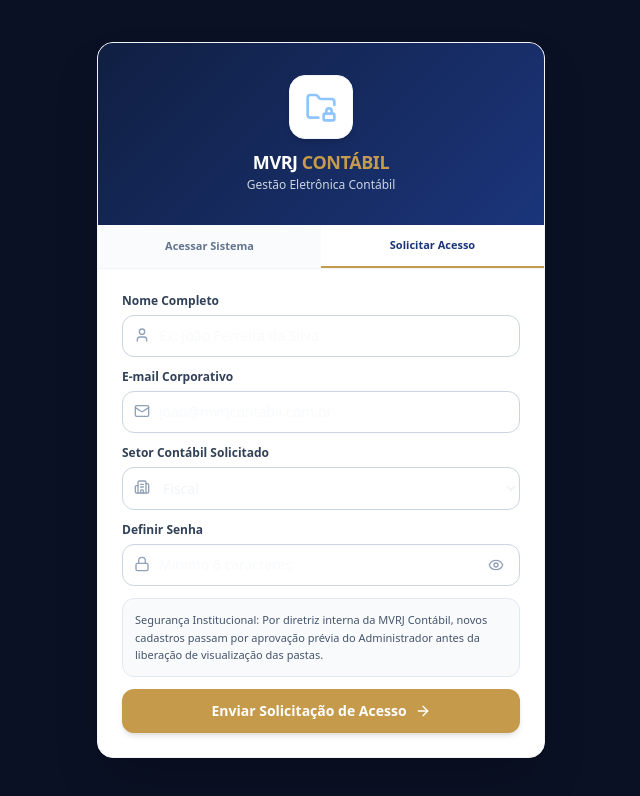
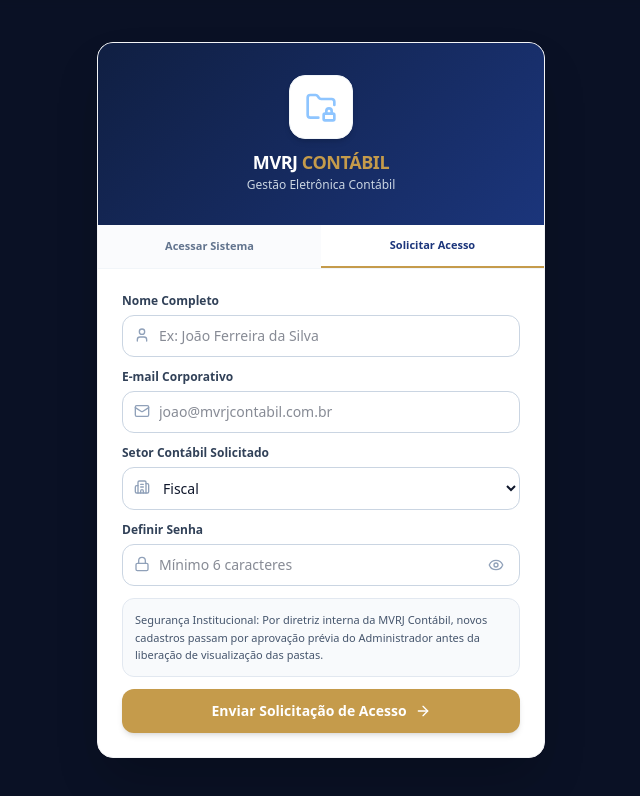
Before and after one commit to pssg2024/mvrjcontabil-docs, a React (Vite) app: page / in a window 1280 px wide. Both pictures are taken after a click on the button "Solicitar Acesso". Shown: the top 796 px of the page, without its empty margins (319-959 px from the left). Built offline with nearby package versions, Linux system fonts and the light colour scheme; no server answers.

Commit message:
style: update input field styles in AuthModal
Apply consistent text styling, background color, and font weight to email and password input fields for better readability and UI alignment.

```diff
--- a/src/components/AuthModal.tsx
+++ b/src/components/AuthModal.tsx
@@ -355,7 +355,7 @@ export const AuthModal: React.FC<AuthModalProps> = ({
                       placeholder="usuario@mvrjcontabil.com.br"
                       value={loginEmail}
                       onChange={(e) => setLoginEmail(e.target.value)}
-                      className="w-full pl-9 pr-3 py-2.5 text-sm border border-slate-300 rounded-xl focus:border-[#1B357B] focus:ring-2 focus:ring-[#1B357B]/20 outline-none transition-all"
+                      className="w-full pl-9 pr-3 py-2.5 text-sm text-slate-900 bg-white font-medium border border-slate-300 rounded-xl focus:border-[#1B357B] focus:ring-2 focus:ring-[#1B357B]/20 outline-none transition-all"
                     />
                   </div>
                 </div>
@@ -371,7 +371,7 @@ export const AuthModal: React.FC<AuthModalProps> = ({
                       placeholder="••••••••"
                       value={loginPassword}
                       onChange={(e) => setLoginPassword(e.target.value)}
-                      className="w-full pl-10 pr-10 py-2.5 text-sm border border-slate-300 rounded-xl focus:border-[#1B357B] focus:ring-2 focus:ring-[#1B357B]/20 outline-none transition-all"
+                      className="w-full pl-10 pr-10 py-2.5 text-sm text-slate-900 bg-white font-medium border border-slate-300 rounded-xl focus:border-[#1B357B] focus:ring-2 focus:ring-[#1B357B]/20 outline-none transition-all"
                     />
                     <button
                       type="button"
@@ -434,7 +434,7 @@ export const AuthModal: React.FC<AuthModalProps> = ({
                         placeholder="Ex: João Ferreira da Silva"
                         value={regFullName}
                         onChange={(e) => setRegFullName(e.target.value)}
-                        className="w-full pl-9 pr-3 py-2.5 text-sm border border-slate-300 rounded-xl focus:border-[#1B357B] focus:ring-2 focus:ring-[#1B357B]/20 outline-none transition-all"
+                        className="w-full pl-9 pr-3 py-2.5 text-sm text-slate-900 bg-white font-medium border border-slate-300 rounded-xl focus:border-[#1B357B] focus:ring-2 focus:ring-[#1B357B]/20 outline-none transition-all"
                       />
                     </div>
                   </div>
@@ -450,7 +450,7 @@ export const AuthModal: React.FC<AuthModalProps> = ({
                         placeholder="joao@mvrjcontabil.com.br"
                         value={regEmail}
                         onChange={(e) => setRegEmail(e.target.value)}
-                        className="w-full pl-9 pr-3 py-2.5 text-sm border border-slate-300 rounded-xl focus:border-[#1B357B] focus:ring-2 focus:ring-[#1B357B]/20 outline-none transition-all"
+                        className="w-full pl-9 pr-3 py-2.5 text-sm text-slate-900 bg-white font-medium border border-slate-300 rounded-xl focus:border-[#1B357B] focus:ring-2 focus:ring-[#1B357B]/20 outline-none transition-all"
                       />
                     </div>
                   </div>
@@ -463,7 +463,7 @@ export const AuthModal: React.FC<AuthModalProps> = ({
                         id="reg-sector-select"
                         value={regSector}
                         onChange={(e) => setRegSector(e.target.value as Sector)}
-                        className="w-full pl-9 pr-3 py-2.5 text-sm border border-slate-300 rounded-xl focus:border-[#1B357B] focus:ring-2 focus:ring-[#1B357B]/20 outline-none transition-all bg-white"
+                        className="w-full pl-9 pr-3 py-2.5 text-sm text-slate-900 bg-white font-medium border border-slate-300 rounded-xl focus:border-[#1B357B] focus:ring-2 focus:ring-[#1B357B]/20 outline-none transition-all"
                       >
                         <option value="Fiscal">Fiscal</option>
                         <option value="Departamento Pessoal">Departamento Pessoal</option>
@@ -486,7 +486,7 @@ export const AuthModal: React.FC<AuthModalProps> = ({
                         minLength={6}
                         value={regPassword}
                         onChange={(e) => setRegPassword(e.target.value)}
-                        className="w-full pl-9 pr-10 py-2.5 text-sm border border-slate-300 rounded-xl focus:border-[#1B357B] focus:ring-2 focus:ring-[#1B357B]/20 outline-none transition-all"
+                        className="w-full pl-9 pr-10 py-2.5 text-sm text-slate-900 bg-white font-medium border border-slate-300 rounded-xl focus:border-[#1B357B] focus:ring-2 focus:ring-[#1B357B]/20 outline-none transition-all"
                       />
                       <button
                         type="button"
```
